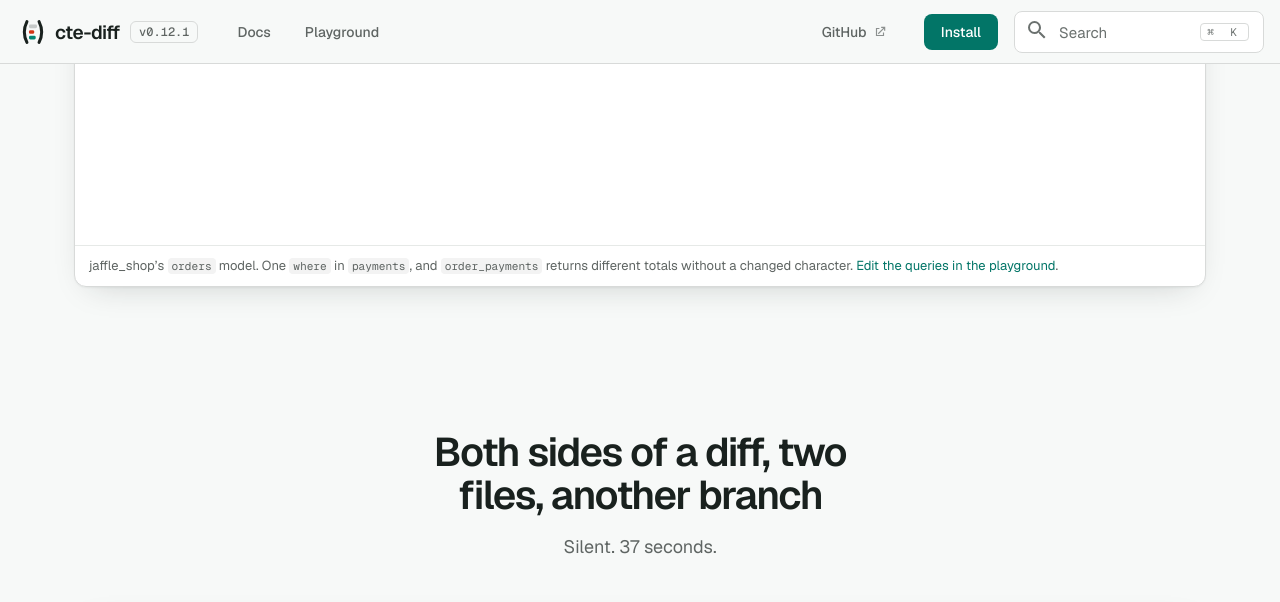
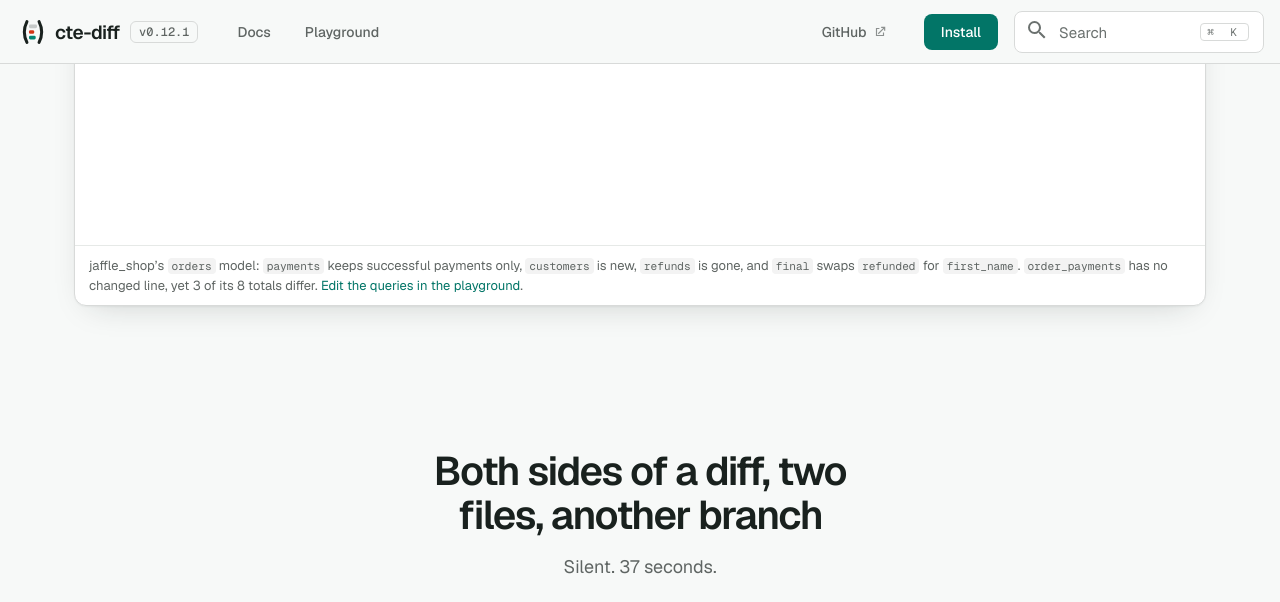
Before and after one commit to MarkPhamm/cte-diff, an MkDocs documentation site: the page built from docs/index.md, in a window 1280 px wide and 1400 px high, scrolled down 1021 px, cut to the strip 0-602 px from the top of the window. Built offline with MkDocs 1.6.1 and Material for MkDocs 9.7.7, drawn with Linux system fonts in a browser that asks for light colours; comment, search, counter and statistics services are not loaded; some of the changed text lies outside the part shown.

Commit message:
Site: the demo's caption and data table cover every change in its diff
The caption said the diff was one where in payments, but the demo's
diff also adds customers, removes refunds and swaps final's refunded
column for first_name, which its third chapter shows. The caption now
names all four, and the "what the data did" table gains customers, final
and refunds, with counts from web/demo-rows.json: 5 new rows, the same 8
orders with a column swapped, and refunds' 1 row gone. Fixes #50.

```diff
--- a/docs/stylesheets/home.css
+++ b/docs/stylesheets/home.css
@@ -220,9 +220,11 @@
 .qh-gap__t td { color: var(--bp-ink-2); }
 .qh-gap__t .qh-gap__same { color: var(--bp-ink-3); }
 .qh-gap__t b { font-weight: 700; }
-.qh .qh-gap__add { display: inline-block; padding: 1px 7px; border-radius: 4px; background: var(--cd-added-bg); color: var(--bp-ink);
+.qh .qh-gap__add, .qh .qh-gap__del { display: inline-block; padding: 1px 7px; border-radius: 4px; background: var(--cd-added-bg); color: var(--bp-ink);
   font-size: 12px; white-space: nowrap; }
+.qh .qh-gap__del { background: var(--cd-removed-bg); }
 .qh-gap__add b { color: var(--cd-added); margin-right: 4px; }
+.qh-gap__del b { color: var(--cd-removed); margin-right: 4px; }
 .qh-gap__note b { color: var(--cd-changed); margin-right: 4px; }
 .qh-gap__v { display: block; }
 .qh-gap__note { display: block; margin-top: 2px; font-size: 13px; color: var(--cd-changed); }
--- a/overrides/home.html
+++ b/overrides/home.html
@@ -50,7 +50,7 @@
       <div class="cd-overlay" aria-hidden="true">
         <svg class="cd-cursor" width="22" height="22" viewBox="0 0 24 24"><path d="M4 2l15 11-7 1.2 4 7.3-2.8 1.5-4-7.4L4 20z" fill="#111" stroke="#fff" stroke-width="1.6" stroke-linejoin="round"/></svg>
       </div>
-      <figcaption>jaffle_shop’s <code>orders</code> model. One <code>where</code> in <code>payments</code>, and <code>order_payments</code> returns different totals without a changed character. <span class="cd-hint">Move your mouse over it to take control.</span> <a href="{{ 'playground/' | url }}">Edit the queries in the playground</a>.</figcaption>
+      <figcaption>jaffle_shop’s <code>orders</code> model: <code>payments</code> keeps successful payments only, <code>customers</code> is new, <code>refunds</code> is gone, and <code>final</code> swaps <code>refunded</code> for <code>first_name</code>. <code>order_payments</code> has no changed line, yet 3 of its 8 totals differ. <span class="cd-hint">Move your mouse over it to take control.</span> <a href="{{ 'playground/' | url }}">Edit the queries in the playground</a>.</figcaption>
     </figure>
     <ol class="cd-chapters">
       <li><b>Preview a CTE</b><span>▶ Preview above <code>payments</code></span><i></i></li>
@@ -71,8 +71,9 @@
   </section>
 
   <!-- -------------------------------------------------------------- the problem -->
-  {#- Three CTEs of the demo's model: what the SQL diff shows for each, next to what its data did. The counts are the
-      comparisons' in web/demo-rows.json (compare.<cte>[0]); rerun scripts/demo-rows.ts and they can move. home.js
+  {#- Each CTE of the demo's model: what the SQL diff shows for it, next to what its data did. The counts are in
+      web/demo-rows.json: the comparisons' (compare.<cte>[0]), and a new or removed CTE's row count (right.<cte>,
+      left.<cte>); rerun scripts/demo-rows.ts and they can move. home.js
       fills the data column in after the diff column, then lights order_payments. -#}
   <section class="qh-section qh-wrap qh-gap">
     <h2><span>A diff shows what the SQL changed.</span> <span>It can’t show what the data did.</span></h2>
@@ -90,7 +91,10 @@
           <tbody>
             <tr><th scope="row">orders</th><td data-label="SQL diff" class="qh-gap__same">no change</td><td data-label="Data"><span class="qh-gap__v qh-gap__same">same 8 rows</span></td></tr>
             <tr><th scope="row">payments</th><td data-label="SQL diff"><code class="qh-gap__add"><b aria-hidden="true">+</b> where status = 'success'</code></td><td data-label="Data"><span class="qh-gap__v">3 of 12 rows gone</span></td></tr>
+            <tr><th scope="row">customers</th><td data-label="SQL diff"><code class="qh-gap__add"><b aria-hidden="true">+</b> new CTE</code></td><td data-label="Data"><span class="qh-gap__v">5 rows</span></td></tr>
             <tr class="qh-gap__hit"><th scope="row">order_payments</th><td data-label="SQL diff" class="qh-gap__same">no change</td><td data-label="Data"><span class="qh-gap__v">3 of 8 totals changed</span><span class="qh-gap__note"><b aria-hidden="true">↓</b> reads a changed CTE</span></td></tr>
+            <tr><th scope="row">final</th><td data-label="SQL diff"><code class="qh-gap__add"><b aria-hidden="true">+</b> first_name</code> <code class="qh-gap__del"><b aria-hidden="true">−</b> refunded</code></td><td data-label="Data"><span class="qh-gap__v">same 8 orders, one column swapped</span></td></tr>
+            <tr><th scope="row">refunds</th><td data-label="SQL diff"><code class="qh-gap__del"><b aria-hidden="true">−</b> CTE removed</code></td><td data-label="Data"><span class="qh-gap__v">its 1 row gone</span></td></tr>
           </tbody>
         </table>
       </figure>
```
